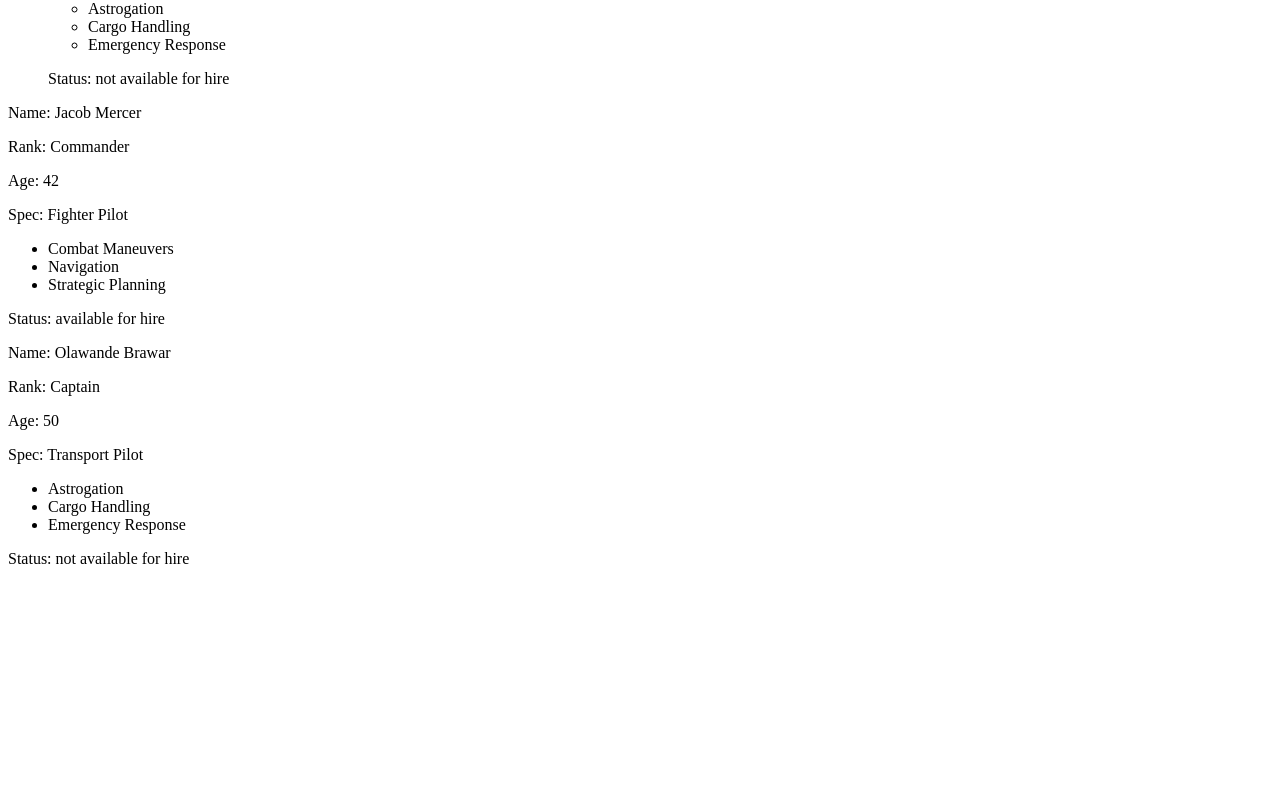
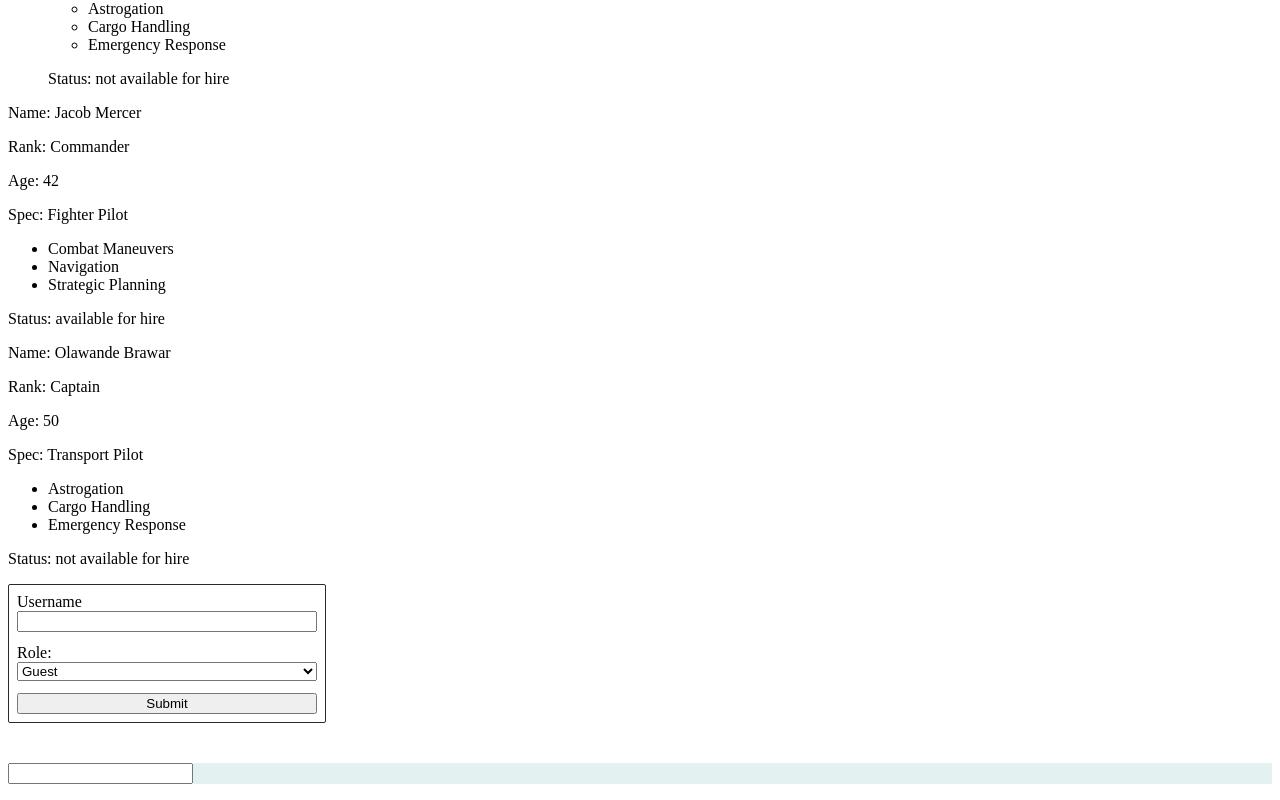
Before and after one commit to TetianaUMKA/react-tasks, a React (Vite) app: page / in a window 1280 px wide. Shown: the part 2436-3236 px from the top of the page. Before the commit the page ends 3020 px from the top, so only its background shows below. Built offline with nearby package versions, Linux system fonts and the light colour scheme.

Commit message:
Update App.jsx

```diff
--- a/src/components/App/App.jsx
+++ b/src/components/App/App.jsx
@@ -1,8 +1,12 @@
 import AppBar from "../AppBar/AppBar";
+import officers from "../../officers.json";
+
 import OfficerProfile from "../OfficerProfile/OfficerProfile";
 import OfficerList from "../OfficerList/OfficerList";
 import Unit from "../Unit/Unit";
-import officers from "../../officers.json";
+import Form from "../UserForm/UserForm";
+import { useState } from "react";
+import ControlledInput from "../ControlledInput/ControlledInput";
 
 const firstOfficer = {
   id: 1,
@@ -27,23 +31,35 @@ const isModalOpen = true;
 const isUserOnline = true;
 
 export default function App() {
+  const addNewUser = (newUser) => {
+    console.log(newUser);
+  };
+
+  const [text, setText] = useState("");
+
+  const handleTextChange = (newText) => {
+    setText(newText);
+  };
+
   return (
     <div>
       {isModalOpen ? <p>Modal is open</p> : <span>Modal is closed</span>}
       <p>{isUserOnline ? "Active" : "Not active"}</p>
-
       <p>
         Is anybody here? Answer: {(isUserOnline && "Officer") || "Nobody"} is
         here.
       </p>
-
       {isModalOpen && <p>Modal HTML</p>}
-
       <AppBar />
       <Unit unitName="the falcon" numberOfficers={9} mission="defense" />
       <OfficerList items={officers} />
       <OfficerProfile officer={firstOfficer} />
       <OfficerProfile officer={secondOfficer} />
+      <Form onAddNewUser={addNewUser} />
+
+      {/* controlled element*/}
+      <ControlledInput value={text} onUpdate={handleTextChange} />
+      <p>{text}</p>
     </div>
   );
 }
```
